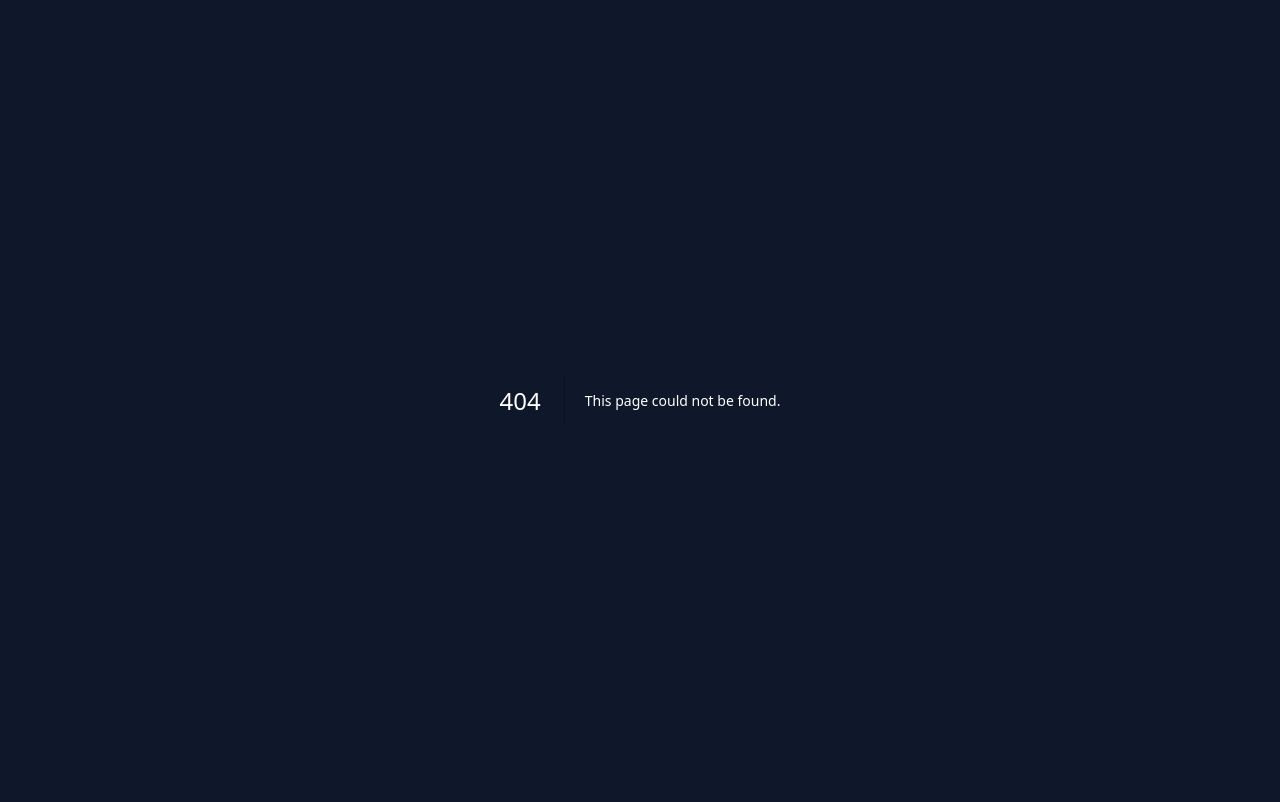
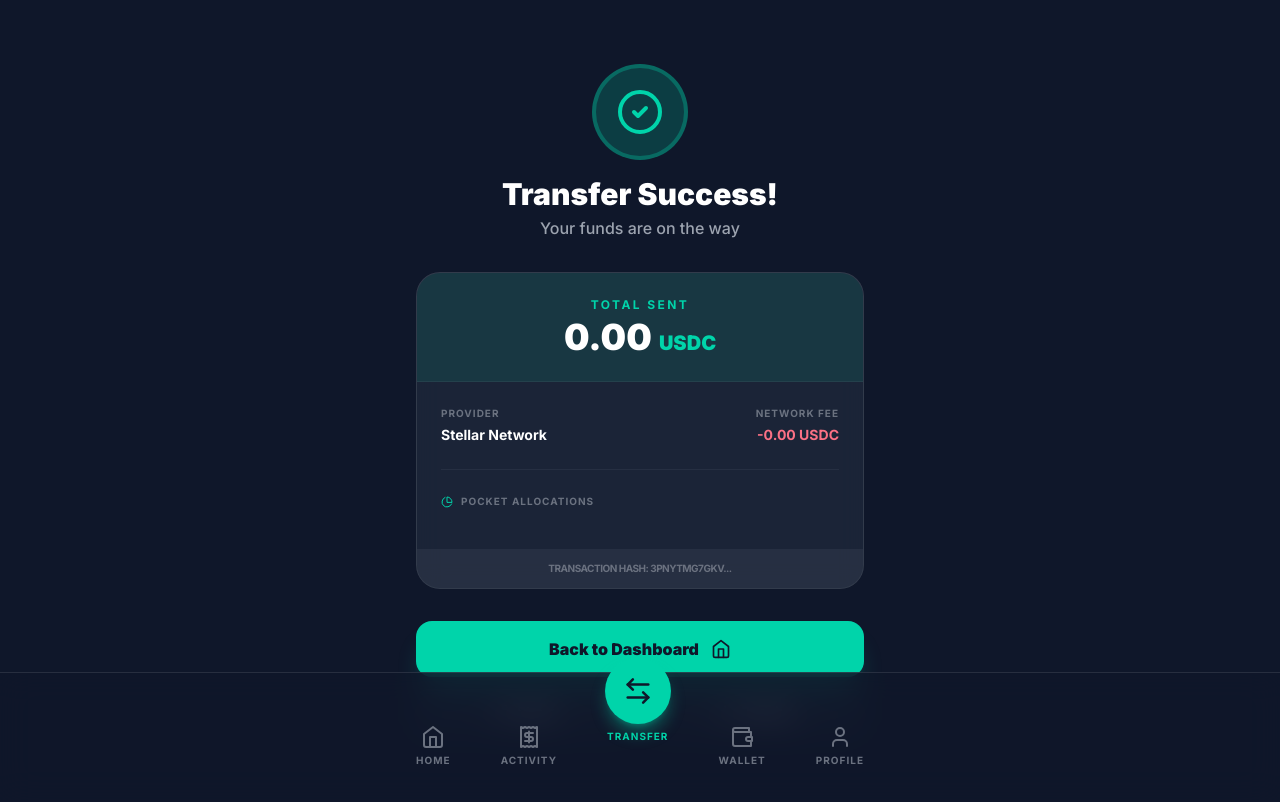
Before and after one commit to Jaey2003/KaChing, a Next.js app in the folder frontend/: page /success in a window 1280 px wide. Before the commit this address had no page. Shown: the top 802 px of the page. Built offline with nearby package versions, Linux system fonts and the light colour scheme.

Commit message:
feat: implement success page and fee comparison component for transfer workflows

```diff
--- /dev/null
+++ b/frontend/app/success/page.tsx
@@ -0,0 +1,158 @@
+'use client';
+
+import { useSearchParams, useRouter } from 'next/navigation';
+import { CheckCircle2, ArrowRight, Home, Share2, Download, Wallet, PieChart } from 'lucide-react';
+import { motion } from 'framer-motion';
+import Navigation from '@/components/Navigation';
+
+export default function SuccessPage() {
+  const searchParams = useSearchParams();
+  const router = useRouter();
+
+  const amount = parseFloat(searchParams.get('amount') || '0');
+  const asset = searchParams.get('asset') || 'USDC';
+  const mode = searchParams.get('mode') || 'pockets';
+  const recipient = searchParams.get('recipient') || '';
+  const fee = parseFloat(searchParams.get('fee') || '0');
+  const anchor = searchParams.get('selectedAnchor') || 'Stellar Network';
+
+  const totalFee = (amount * fee) / 100;
+  const netAmount = amount - totalFee;
+
+  // Extract pockets
+  const pocketData: { name: string; percentage: number; amount: number }[] = [];
+  const excludedKeys = ['amount', 'asset', 'mode', 'recipient', 'fee', 'selectedAnchor'];
+
+  searchParams.forEach((value, key) => {
+    if (!excludedKeys.includes(key)) {
+      const percentage = parseInt(value);
+      if (!isNaN(percentage)) {
+        pocketData.push({
+          name: key.charAt(0).toUpperCase() + key.slice(1),
+          percentage,
+          amount: (netAmount * percentage) / 100
+        });
+      }
+    }
+  });
+
+  return (
+    <main className="min-h-screen bg-dark text-white p-6 pb-32">
+      <div className="max-w-md mx-auto pt-10 space-y-8">
+        {/* Success Header */}
+        <div className="text-center space-y-4">
+          <motion.div
+            initial={{ scale: 0, rotate: -180 }}
+            animate={{ scale: 1, rotate: 0 }}
+            transition={{ type: "spring", damping: 12, stiffness: 200 }}
+            className="w-24 h-24 bg-primary/20 rounded-full flex items-center justify-center mx-auto border-4 border-primary/30"
+          >
+            <CheckCircle2 size={48} className="text-primary" />
+          </motion.div>
+          <motion.div
+            initial={{ opacity: 0, y: 10 }}
+            animate={{ opacity: 1, y: 0 }}
+            transition={{ delay: 0.2 }}
+          >
+            <h1 className="text-3xl font-black text-white">Transfer Success!</h1>
+            <p className="text-gray-400 mt-1 font-medium">Your funds are on the way</p>
+          </motion.div>
+        </div>
+
+        {/* Transaction Card */}
+        <motion.div
+          initial={{ opacity: 0, y: 20 }}
+          animate={{ opacity: 1, y: 0 }}
+          transition={{ delay: 0.3 }}
+          className="glass rounded-3xl overflow-hidden border border-white/5 relative"
+        >
+          <div className="bg-primary/10 p-6 text-center border-b border-white/5">
+            <p className="text-xs font-bold text-primary uppercase tracking-[0.2em] mb-1">Total Sent</p>
+            <h2 className="text-4xl font-black text-white">{amount.toFixed(2)} <span className="text-xl text-primary">{asset}</span></h2>
+          </div>
+
+          <div className="p-6 space-y-6">
+            {/* Details Grid */}
+            <div className="grid grid-cols-2 gap-4">
+              <div className="space-y-1">
+                <p className="text-[10px] font-bold text-gray-500 uppercase tracking-widest">Provider</p>
+                <p className="text-sm font-bold text-white">{anchor}</p>
+              </div>
+              <div className="space-y-1 text-right">
+                <p className="text-[10px] font-bold text-gray-500 uppercase tracking-widest">Network Fee</p>
+                <p className="text-sm font-bold text-rose-400">-{totalFee.toFixed(2)} {asset}</p>
+              </div>
+            </div>
+
+            {/* Mode Specific Summary */}
+            <div className="pt-6 border-t border-white/5">
+              {mode === 'direct' ? (
+                <div className="space-y-3">
+                  <p className="text-[10px] font-bold text-gray-500 uppercase tracking-widest flex items-center gap-2">
+                    <Wallet size={12} className="text-primary" /> Recipient Address
+                  </p>
+                  <div className="bg-white/5 p-3 rounded-xl border border-white/5">
+                    <p className="text-xs font-mono text-white break-all leading-relaxed opacity-80">
+                      {recipient}
+                    </p>
+                  </div>
+                </div>
+              ) : (
+                <div className="space-y-4">
+                  <p className="text-[10px] font-bold text-gray-500 uppercase tracking-widest flex items-center gap-2">
+                    <PieChart size={12} className="text-primary" /> Pocket Allocations
+                  </p>
+                  <div className="space-y-2">
+                    {pocketData.map((pocket) => (
+                      <div key={pocket.name} className="flex justify-between items-center bg-white/5 p-3 rounded-xl border border-white/5">
+                        <div className="flex items-center gap-3">
+                          <div className="w-2 h-2 rounded-full bg-primary" />
+                          <span className="text-sm font-bold text-white">{pocket.name}</span>
+                        </div>
+                        <div className="text-right">
+                          <p className="text-sm font-bold text-primary">{pocket.amount.toFixed(2)} {asset}</p>
+                          <p className="text-[10px] text-gray-500 font-bold">{pocket.percentage}%</p>
+                        </div>
+                      </div>
+                    ))}
+                  </div>
+                </div>
+              )}
+            </div>
+          </div>
+
+          {/* Bottom Badge */}
+          <div className="bg-white/5 p-3 text-center">
+            <p className="text-[10px] text-gray-500 font-bold uppercase tracking-tighter">Transaction Hash: {Math.random().toString(36).substring(2, 15).toUpperCase()}...</p>
+          </div>
+        </motion.div>
+
+        {/* Action Buttons */}
+        <motion.div
+          initial={{ opacity: 0 }}
+          animate={{ opacity: 1 }}
+          transition={{ delay: 0.5 }}
+          className="space-y-3"
+        >
+          <button
+            onClick={() => router.push('/?tab=home')}
+            className="w-full py-4 bg-primary text-dark font-black rounded-2xl flex items-center justify-center gap-3 hover:opacity-90 active:scale-[0.98] transition-all shadow-xl shadow-primary/20"
+          >
+            Back to Dashboard <Home size={20} />
+          </button>
+
+          <div className="grid grid-cols-2 gap-3">
+            <button className="py-3 bg-white/5 text-white font-bold rounded-xl flex items-center justify-center gap-2 hover:bg-white/10 transition-all border border-white/5 text-sm">
+              <Share2 size={16} /> Share
+            </button>
+            <button className="py-3 bg-white/5 text-white font-bold rounded-xl flex items-center justify-center gap-2 hover:bg-white/10 transition-all border border-white/5 text-sm">
+              <Download size={16} /> Receipt
+            </button>
+          </div>
+        </motion.div>
+      </div>
+
+      <Navigation activeTab="transfer" onTabChange={(tab) => router.push(`/?tab=${tab}`)} />
+    </main>
+  );
+}
--- a/frontend/components/FeeComparison.tsx
+++ b/frontend/components/FeeComparison.tsx
@@ -44,7 +44,7 @@ export default function FeeComparison() {
     const params = new URLSearchParams(searchParams.toString());
     params.set('fee', bestQuote.feePct.toString());
     params.set('selectedAnchor', bestQuote.name);
-    router.push(`/dashboard?${params.toString()}`);
+    router.push(`/success?${params.toString()}`);
   };
 
   return (
```
